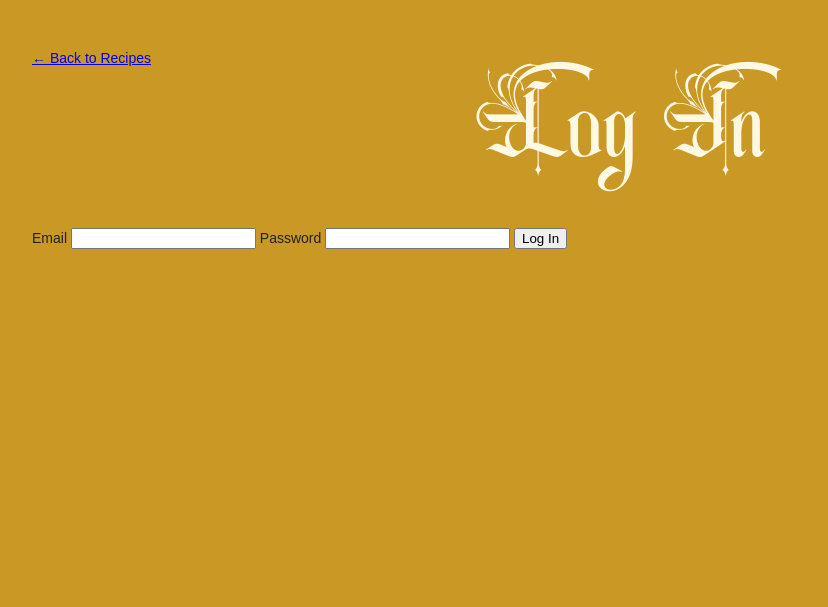
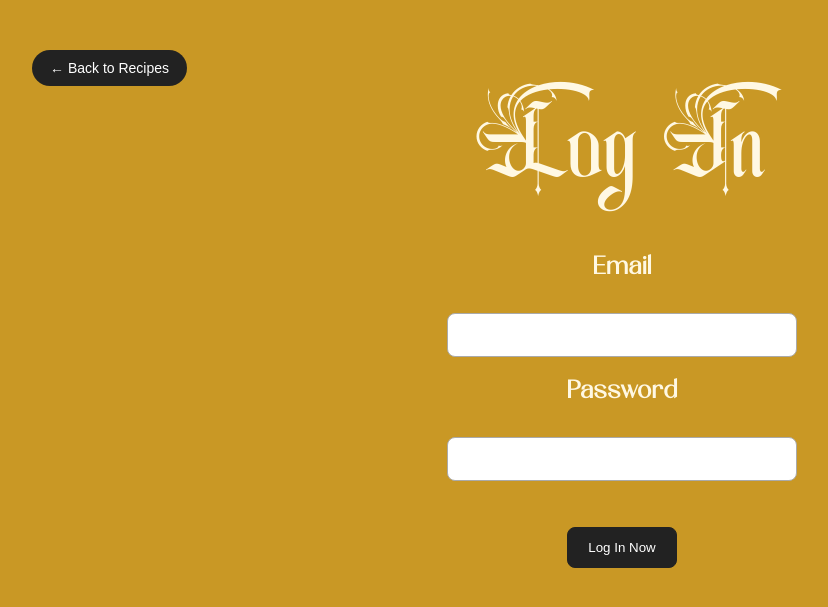
Before and after one commit to ays37-prog/uxid241-ays37, a PHP site: page /login.php in a window 1280 px wide. Shown: the top 607 px of the page, without its empty margins (18-846 px from the left). Run offline with PHP 8.4, Linux system fonts and the light colour scheme.

Commit message:
unified buttons and login page styling

```diff
--- a/login.php
+++ b/login.php
@@ -8,6 +8,11 @@ require __DIR__ . '/db.php';
 
 
 
+
+// AI ASSISTED CODE:
+// Prompt: Help me create a PHP login system that looks up a user
+// with a prepared statement, verifies their password using password_verify(),
+// and begins a session.
 
 $login_error = '';
 
@@ -67,7 +72,7 @@ if ($_SERVER['REQUEST_METHOD'] === 'POST') {
 
 
 
-  $login_error = 'Invalid email or password.';
+  $login_error = 'Email or password is inccorrect';
 }
 ?>
 
@@ -87,23 +92,37 @@ if ($_SERVER['REQUEST_METHOD'] === 'POST') {
 
 
 <body>
+    <a href="index.php" class="round-button">←  Back to Recipes</a>
+
   <main class="login-page">
-    <a href="index.php">← Back to Recipes</a>
 
 
     <h1>Log In</h1>
+
+
+
+
+<?php if ($login_error !== '') : ?>
+
+  <p class="login-error">
+    <?= htmlspecialchars(
+      $login_error,
+      ENT_QUOTES,
+      'UTF-8'
+    ); ?>
+  </p>
+
+<?php endif; ?>
+    <!-- invalid email or password message -->
 
 
     <form action="login.php" method="POST">
     <!-- sends the information back to login.php-->
     <!-- send the submitted information inside the http request rather than putting it in the URL -->
 
-
-
-
-
-      <label for="email">Email</label>
+      <label for="email"><h2>Email</h2></label>
       <input
+        class="form-input"
         type="email"
         id="email"
         name="email"
@@ -112,15 +131,17 @@ if ($_SERVER['REQUEST_METHOD'] === 'POST') {
 
 
 
-
-      <label for="password">Password</label>
+      <label for="password"><h2>Password</h2></label>
       <input
+        class="form-input"
         type="password"
         id="password"
         name="password"
         required>
 
-      <button type="submit">Log In</button>
+        <br>
+
+      <button type="submit" class="dark-button">Log In Now</button>
       <!-- sends email and pw to login.php with POST -->
 
 
--- a/style.css
+++ b/style.css
@@ -44,6 +44,8 @@ body {
     margin-bottom: 0px;
     background-color: #c99825;
 }
+
+
 
 
 h1 {
@@ -199,7 +201,7 @@ form[method="GET"] {
     margin-bottom: 30px;
 }
 
-form[method="GET"] input[type="search"] {
+.form-input {
     width: 350px;
     max-width: 100%;
     padding: 12px 16px;
@@ -208,16 +210,21 @@ form[method="GET"] input[type="search"] {
     font-size: 16px;
 }
 
-form[method="GET"] button {
+.dark-button {
     padding: 12px 20px;
     border: 1px solid #222;
     border-radius: 8px;
     background: #222;
     color: white;
     cursor: pointer;
+    transition: 0.4s ease;
 }
 
 
+.dark-button:hover {
+    box-shadow: 0 10px 20px rgba(255, 248, 191, 0.742);
+    transform: translateY(-2px);
+}
 
 
 
@@ -375,23 +382,34 @@ form[method="GET"] button {
 }
 
 
-/* LOG IN BUTTON */
-.login-button {
-    display: block;
+/* BLACK ROUND BUTTON */
+.round-button {
+    display: inline-block;
     width: fit-content;
-    margin-left: auto;
-    margin-bottom: 80px;
     padding: 10px 18px;
     background-color: #222;
     color: white;
     text-decoration: none;
+    border: none;
     border-radius: 100px;
+    cursor: pointer;
     transition: 0.4s ease;
 }
 
-.login-button:hover {
-    background-color: #222;
-    color: white;
+.round-button:hover {
     box-shadow: 0 10px 20px rgba(255, 248, 191, 0.742);
     transform: translateY(-2px);
 }
+
+.login-page {
+    max-width: 600px;
+    margin: 0 auto;
+    text-align: center;
+}
+
+.login-page form {
+    display: flex;
+    flex-direction: column;
+    align-items: center;
+    gap: 15px;
+}
```
Also changed, not shown: admin.php (+4 -3 lines), index.php (+21 -7 lines), logout.php (added, +11 -0 lines), README.md.
